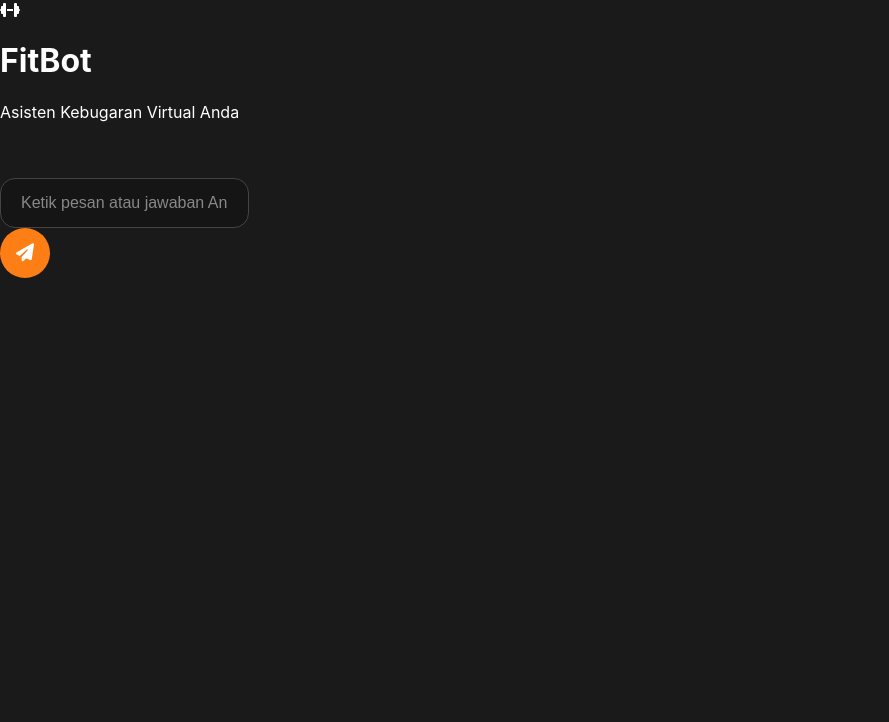
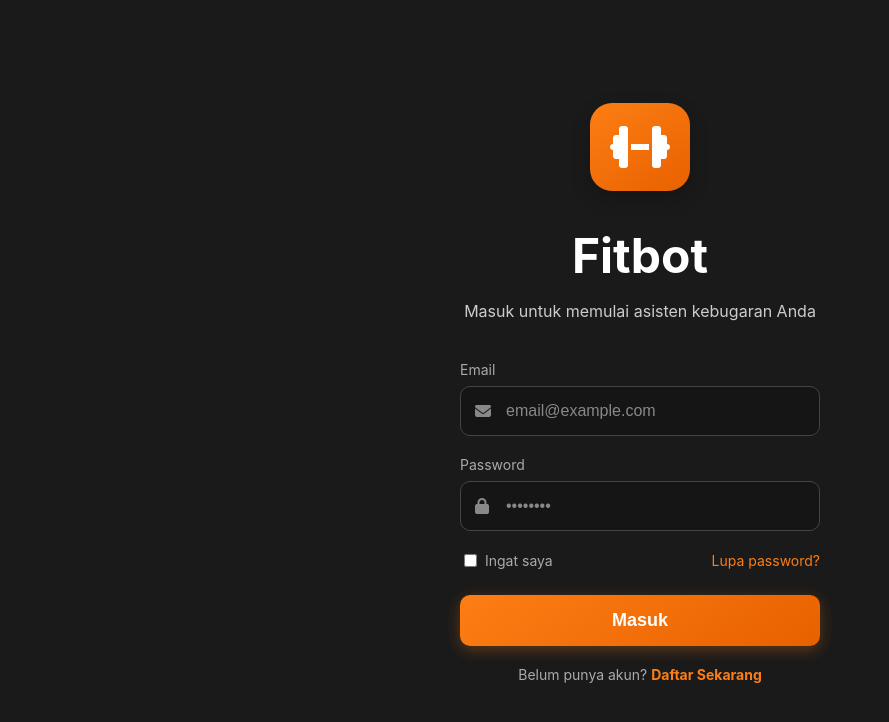
Before and after one commit to adinata2/Fitbottt, a website: page index.html in a window 1280 px wide. Shown: the whole page, without its empty margins (0-889 px from the left). Drawn offline with Linux system fonts and the light colour scheme.

Commit message:
Add login page and restructure index.html
Updated index.html to include a login page and reorganized structure.

```diff
--- a/index.html
+++ b/index.html
@@ -9,6 +9,44 @@
 </head>
 <body>
 
+    <div class="page-container" id="login-page">
+        <div class="login-container">
+            <div class="login-logo">
+                <i class="fa-solid fa-dumbbell"></i>
+            </div>
+            <h1 class="login-title">Fitbot</h1>
+            <p class="login-subtitle">Masuk untuk memulai asisten kebugaran Anda</p>
+
+            <form class="login-form">
+                <div class="form-group">
+                    <label for="email">Email</label>
+                    <div class="input-wrapper">
+                        <i class="fa-solid fa-envelope"></i>
+                        <input type="email" id="email" placeholder="email@example.com">
+                    </div>
+                </div>
+                <div class="form-group">
+                    <label for="password">Password</label>
+                    <div class="input-wrapper">
+                        <i class="fa-solid fa-lock"></i>
+                        <input type="password" id="password" placeholder="••••••••">
+                    </div>
+                </div>
+
+                <div class="form-options">
+                    <label><input type="checkbox"> Ingat saya</label>
+                    <a href="#">Lupa password?</a>
+                </div>
+
+                <button type="button" class="login-btn" id="login-btn">Masuk</button>
+
+                <p class="signup-link">
+                    Belum punya akun? <a href="#">Daftar Sekarang</a>
+                </p>
+            </form>
+        </div>
+    </div>
+
     <div class="splash-screen" id="splash-screen">
         <div class="splash-logo">
             <i class="fa-solid fa-dumbbell"></i>
@@ -18,28 +56,21 @@
         <button class="splash-btn" id="open-chat-modal-btn">Get Healthier</button>
     </div>
 
-    <div class="app-container" style="display: none;">
-        </div>
-
-    <div class="modal-overlay" id="chat-modal-overlay">
-        <div class="chat-container">
+    <div class="chat-view" id="chat-view">
         <div class="chat-header">
-                <div class="chat-header-logo">
+            <div class="header-logo">
                 <i class="fa-solid fa-dumbbell"></i>
             </div>
-                <div class="chat-header-title">
-                    <h1>FitBot</h1>
+            <div class="header-text">
+                <h1>Fitbot</h1>
                 <p>Asisten Kebugaran Virtual Anda</p>
             </div>
         </div>
-
         <div class="chat-box" id="chat-box">
             </div>
-
-            <div class="chat-input">
+        <div class="chat-input-area">
             <input type="text" id="user-input" placeholder="Ketik pesan atau jawaban Anda...">
             <button id="send-btn"><i class="fa-solid fa-paper-plane"></i></button>
-            </div>
         </div>
     </div>
 
```
Lines whose indentation alone changed are shown as unchanged.
